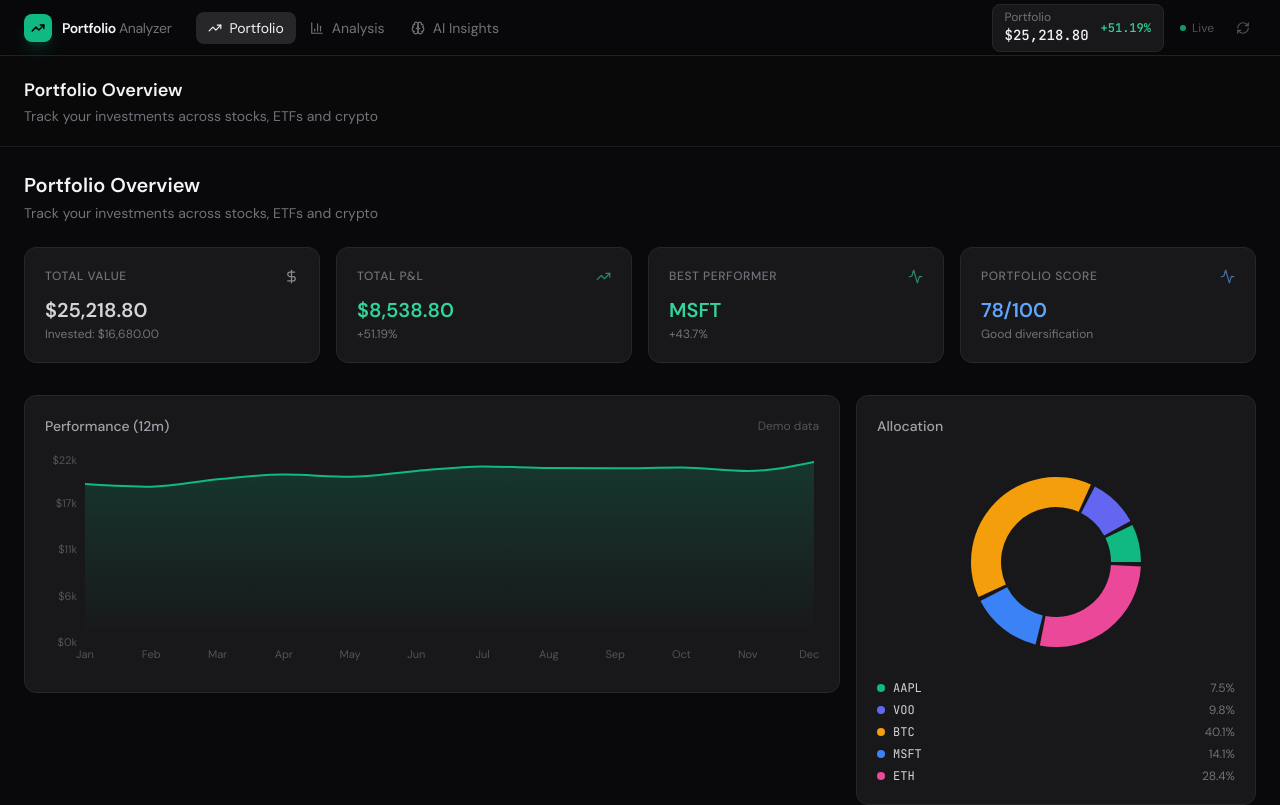
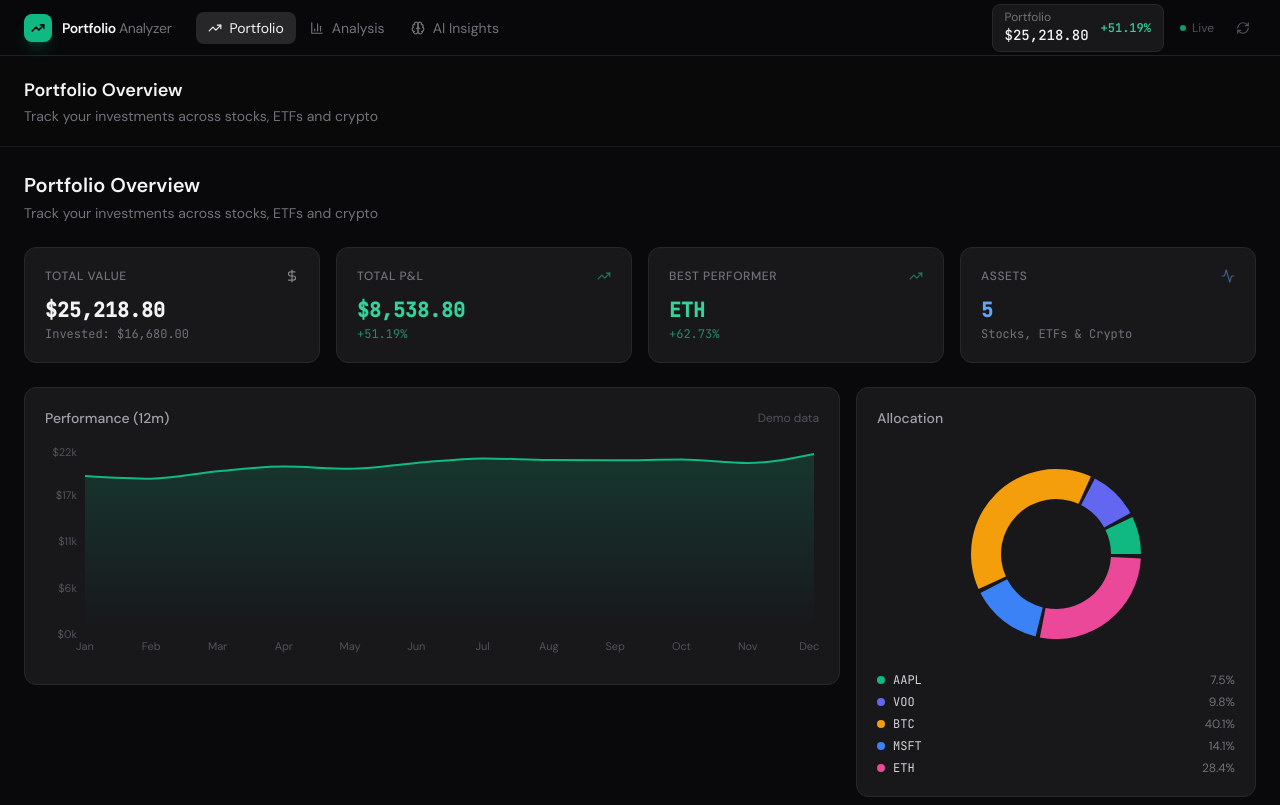
Before and after one commit to adridiaz23/portfolio-analyzer, a React (Vite) app in the folder frontend/: page / in a window 1280 px wide. Shown: the top 805 px of the page. Built offline with nearby package versions, Linux system fonts and the light colour scheme.

Commit message:
feat: add portfolio summary cards with real P&L and best performer metrics

```diff
--- a/frontend/src/components/portfolio/PortfolioSummary.tsx
+++ b/frontend/src/components/portfolio/PortfolioSummary.tsx
@@ -1,3 +1,4 @@
+// PortfolioSummary — 4 metric cards shown at the top of the Dashboard
 import { TrendingUp, TrendingDown, DollarSign, Activity } from 'lucide-react'
 import { Card } from '@/components/ui/Card'
 import { formatCurrency, formatPercent, isPositive } from '@/lib/utils'
@@ -5,8 +6,13 @@ import { usePortfolioMetrics } from '@/store/portfolioStore'
 import { cn } from '@/lib/utils'
 
 export function PortfolioSummary() {
-  const { totalInvested, totalValue, totalPnL, totalPnLPercent } = usePortfolioMetrics()
+  const { totalInvested, totalValue, totalPnL, totalPnLPercent, allocation } = usePortfolioMetrics()
   const positive = isPositive(totalPnL)
+
+  // Find the best performing asset by P&L %
+  const best = allocation.length
+    ? allocation.reduce((a, b) => (a.pnlPercent > b.pnlPercent ? a : b))
+    : null
 
   const stats = [
     {
@@ -14,7 +20,8 @@ export function PortfolioSummary() {
       value: formatCurrency(totalValue),
       sub: `Invested: ${formatCurrency(totalInvested)}`,
       icon: DollarSign,
-      color: 'text-zinc-300',
+      color: 'text-zinc-100',
+      subColor: 'text-zinc-500',
     },
     {
       label: 'Total P&L',
@@ -22,34 +29,46 @@ export function PortfolioSummary() {
       sub: formatPercent(totalPnLPercent),
       icon: positive ? TrendingUp : TrendingDown,
       color: positive ? 'text-emerald-400' : 'text-red-400',
+      subColor: positive ? 'text-emerald-400/60' : 'text-red-400/60',
     },
     {
       label: 'Best Performer',
-      value: 'MSFT',
-      sub: '+43.7%',
-      icon: Activity,
+      value: best ? best.ticker : '—',
+      sub: best ? formatPercent(best.pnlPercent) : '—',
+      icon: TrendingUp,
       color: 'text-emerald-400',
+      subColor: 'text-emerald-400/60',
     },
     {
-      label: 'Portfolio Score',
-      value: '78/100',
-      sub: 'Good diversification',
+      label: 'Assets',
+      value: allocation.length.toString(),
+      sub: 'Stocks, ETFs & Crypto',
       icon: Activity,
       color: 'text-blue-400',
+      subColor: 'text-zinc-500',
     },
   ]
 
   return (
-    <div className="grid grid-cols-2 lg:grid-cols-4 gap-4 mb-8">
+    <div className="grid grid-cols-2 lg:grid-cols-4 gap-4 mb-6">
       {stats.map((stat) => (
         <Card key={stat.label} className="flex flex-col gap-3">
+          {/* Label + icon row */}
           <div className="flex items-center justify-between">
-            <span className="text-xs text-zinc-500 font-medium uppercase tracking-wider">{stat.label}</span>
-            <stat.icon size={15} className={cn('opacity-60', stat.color)} />
+            <span className="text-xs text-zinc-500 font-medium uppercase tracking-wider">
+              {stat.label}
+            </span>
+            <stat.icon size={14} className={cn('opacity-50', stat.color)} />
           </div>
+
+          {/* Value + sub */}
           <div>
-            <div className={cn('text-xl font-semibold', stat.color)}>{stat.value}</div>
-            <div className="text-xs text-zinc-500 mt-0.5">{stat.sub}</div>
+            <div className={cn('text-xl font-semibold font-mono', stat.color)}>
+              {stat.value}
+            </div>
+            <div className={cn('text-xs mt-0.5 font-mono', stat.subColor)}>
+              {stat.sub}
+            </div>
           </div>
         </Card>
       ))}
```
